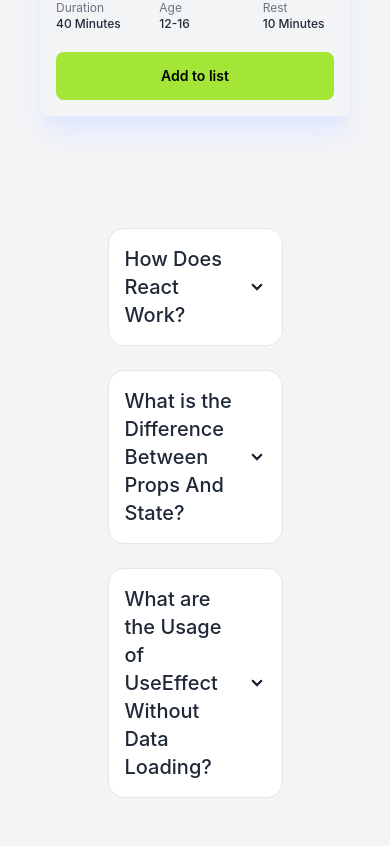
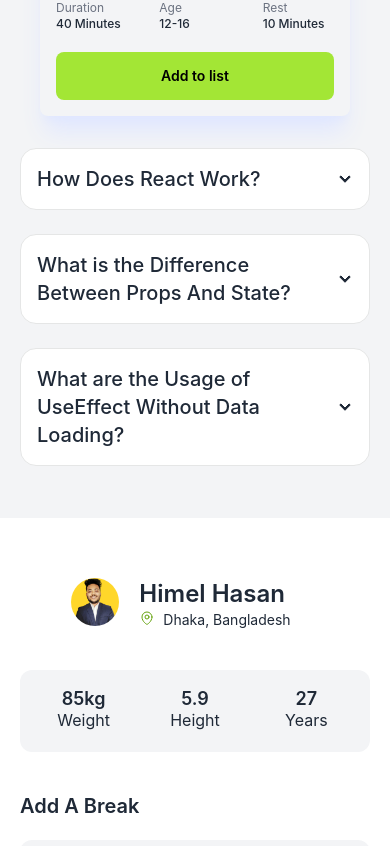
Before and after one commit to himelhasan/Dashboard-of-learning-Daily-Do-s, a React (Create React App) app: page / in a window 390 px wide. Shown: the part 3478-4324 px from the top of the page. Built offline with nearby package versions, Linux system fonts and the light colour scheme.

Commit message:
padding fixed width fixed

```diff
--- a/src/Components/Questions/Questions.js
+++ b/src/Components/Questions/Questions.js
@@ -3,10 +3,10 @@
 const Questions = () => {
   return (
     <div>
-      <div className="py-20 flex flex-col items-center text-left">
+      <div className="py- md:py-20 flex flex-col items-center text-left">
         <div
           tabIndex={0}
-          className="w-1/2 my-3 collapse collapse-arrow border border-base-300 bg-base-100 rounded-box"
+          className="w-full md:w-1/2 my-3 collapse collapse-arrow border border-base-300 bg-base-100 rounded-box"
         >
           <div className="collapse-title text-xl font-medium">How Does React Work?</div>
           <div className="collapse-content">
@@ -23,7 +23,7 @@
         </div>
         <div
           tabIndex={0}
-          className="w-1/2 my-3 collapse collapse-arrow border border-base-300 bg-base-100 rounded-box"
+          className="w-full md:w-1/2 my-3 collapse collapse-arrow border border-base-300 bg-base-100 rounded-box"
         >
           <div className="collapse-title text-xl font-medium">
             What is the Difference Between Props And State?
@@ -40,7 +40,7 @@
         </div>
         <div
           tabIndex={0}
-          className="w-1/2 my-3 collapse collapse-arrow border border-base-300 bg-base-100 rounded-box"
+          className="w-full md:w-1/2 my-3 collapse collapse-arrow border border-base-300 bg-base-100 rounded-box"
         >
           <div className="collapse-title text-xl font-medium">
             What are the Usage of UseEffect Without Data Loading?
```
